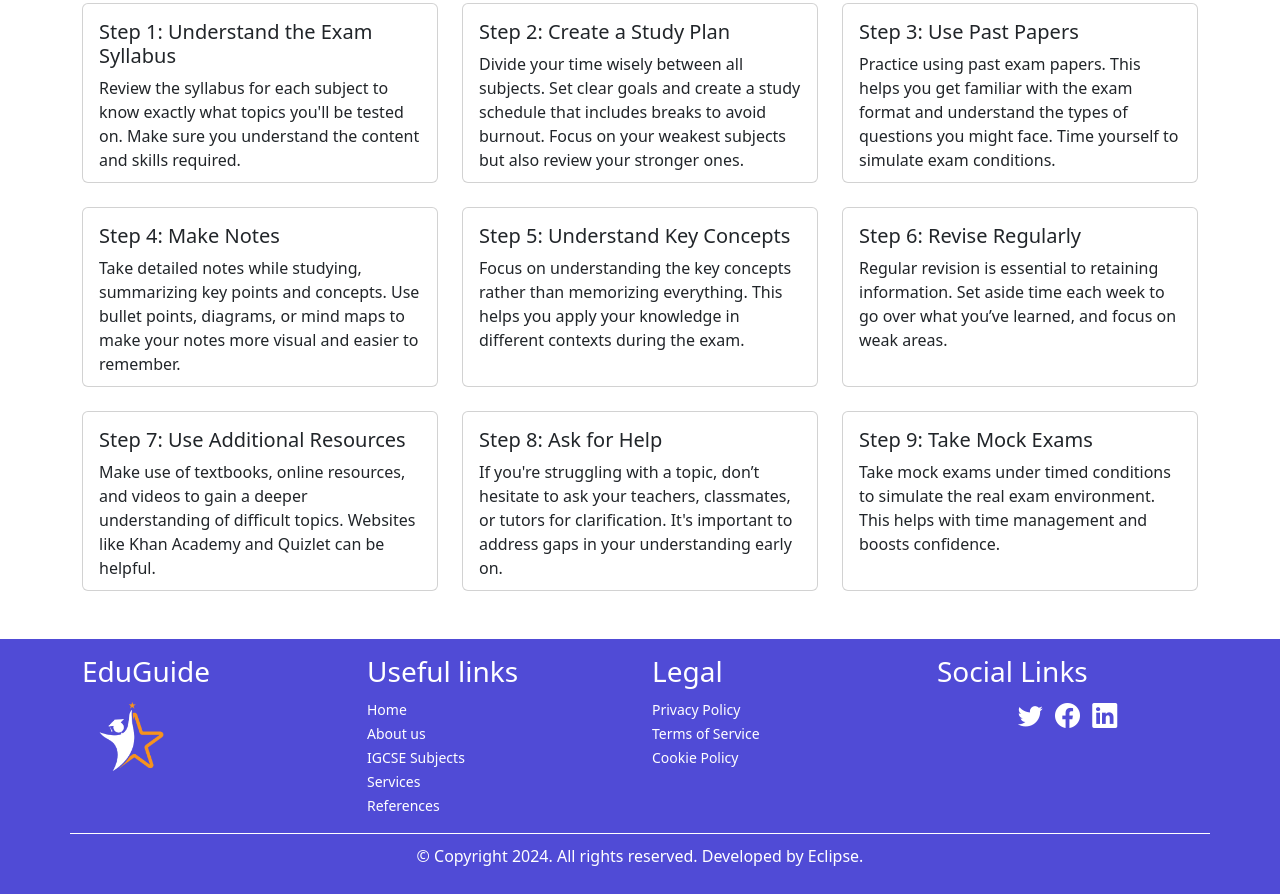
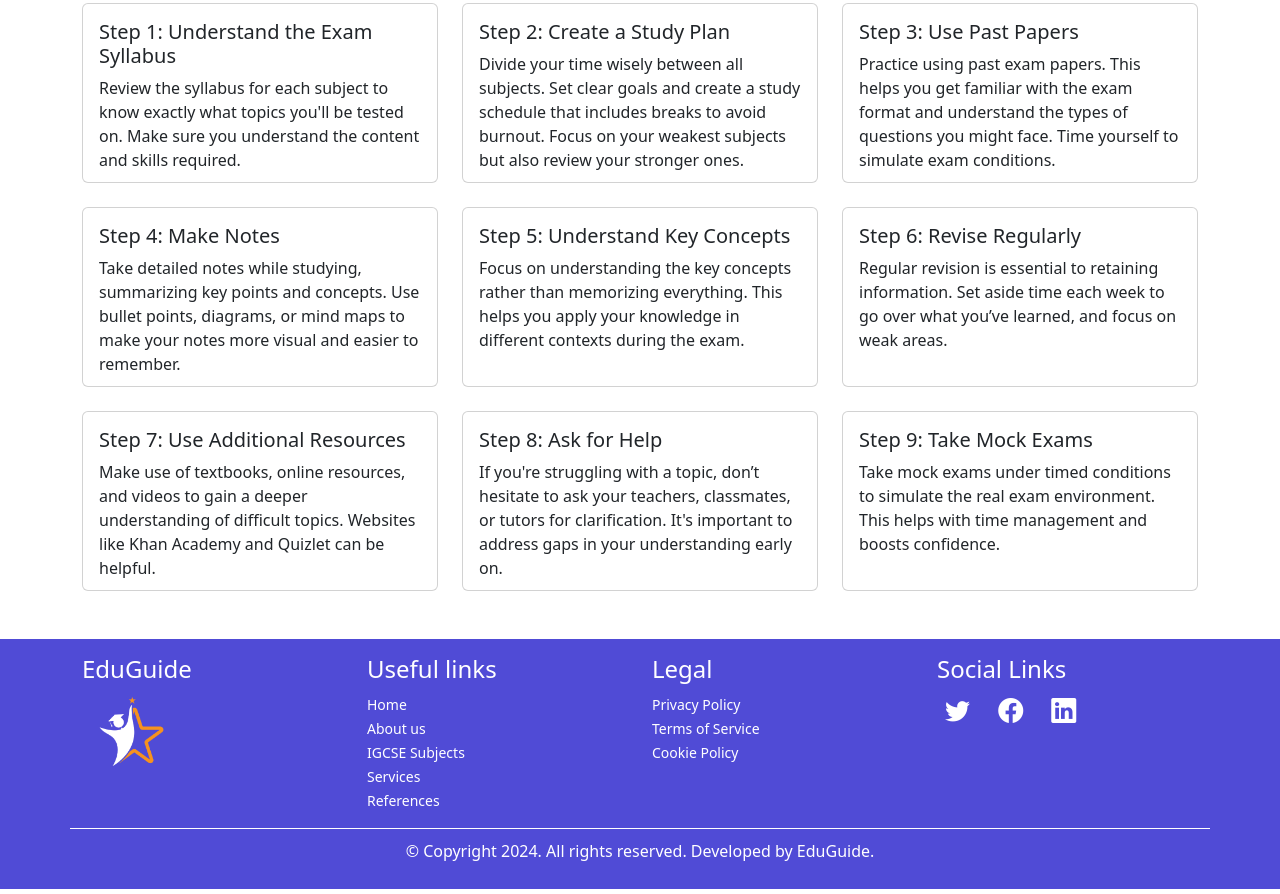
Before and after one commit to Doramorrison/LearnWith_EduGuide, a plain HTML site: page tips.html in a window 1280 px wide. Shown: the part 280-1174 px from the top of the page. Drawn offline with nearby package versions, Linux system fonts and the light colour scheme.

Commit message:
Update tips.html

```diff
--- a/tips.html
+++ b/tips.html
@@ -134,7 +134,7 @@
                   <div class="row">
                       <div class="col-md-3 col-sm-6">
                           <div class="footer-pad mt-3">
-                            <h3>EduGuide</h4>
+                              <h4>EduGuide</h4>
                               <ul class="list-unstyled">
                                   <li><a href="#"></a></li>
                                   <img src="image/star_logo.png" alt="" width="100px">
@@ -144,10 +144,10 @@
                       </div>
                       <div class="col-md-3 col-sm-6">
                           <div class="footer-pad mt-3">
-                            <h3>Useful links</h3>
+                              <h4>Useful links</h4>
                               <ul class="list-unstyled">
-                                <li><a href="index.html">Home</a></li>
-                                <li><a href="aboutus.html">About us</a></li>
+                                  <li><a href="userpage.html">Home</a></li>
+                                  <li><a href="about.html">About us</a></li>
                                   <li><a href="subjects.html">IGCSE Subjects</a></li>
                                   <li><a href="career.html">Services</a></li>
                                   <li><a href="references.html">References</a></li>
@@ -156,7 +156,7 @@
                       </div>
                       <div class="col-md-3 col-sm-6">
                           <div class="footer-pad mt-3">
-                            <h3>Legal</h3>
+                              <h4>Legal</h4>
                               <ul class="list-unstyled">
                                   <li><a href="">Privacy Policy</a></li>
                                   <li><a href="">Terms of Service</a></li>
@@ -166,12 +166,12 @@
                       </div>
                       <div class="col-md-3 col-sm-6" style="color: white;">
                           <div class="footer-pad mt-3">
-                            <h3>Social Links</h3>
+                              <h4>Social Links</h4>
                               <nav>
-                                <ul class="list-inline" style="text-align: center;">
-                                    <li class="list-inline-item"><a href="#"><i class="bi bi-twitter"></i></a></li>
-                                    <li class="list-inline-item"><a href="#"><i class="bi bi-facebook"></i></a></li>
-                                    <li class="list-inline-item"><a href="#"><i class="bi bi-linkedin"></i></a></li>
+                                  <ul class="list-inline">
+                                      <li class="list-inline-item ms-2"><a href="#"><i class="bi bi-twitter"></i></a></li>
+                                      <li class="list-inline-item ms-3"><a href="#"><i class="bi bi-facebook"></i></a></li>
+                                      <li class="list-inline-item ms-3"><a href="#"><i class="bi bi-linkedin"></i></a></li>
                                   </ul>
                               </nav>
                           </div>
@@ -179,7 +179,7 @@
                   </div>
               <div class="row">
                   <div class="col-md-12 copy">
-                    <p class="text-center">© Copyright 2024. All rights reserved. Developed by Eclipse.</p>
+                      <p class="text-center">© Copyright 2024. All rights reserved. Developed by EduGuide.</p>
                   </div>
               </div>
           </div>
@@ -189,6 +189,6 @@
         <!--back to top button-->
         <button onclick="topFunction()" id="myBtn" title="Go to top"><i class="bi bi-arrow-up-short"></i></button>
         <script src="userpage.js"></script>
-    <script src="majors.js"></script>
+        <script src="script.js"></script>
 </body>
 </html>
```
Lines whose indentation alone changed are shown as unchanged.
